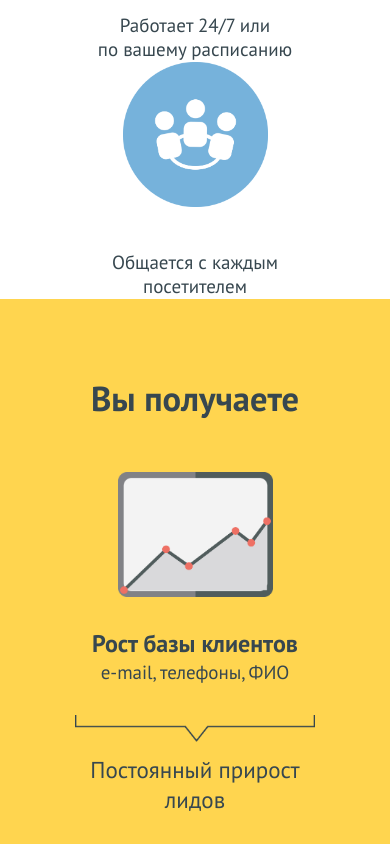
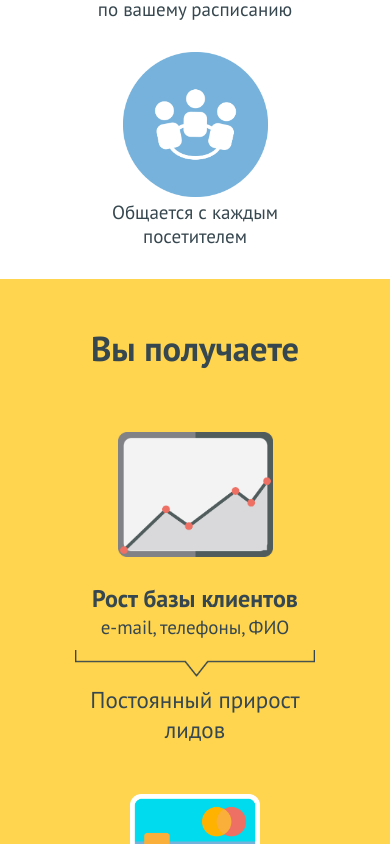
Before and after one commit to v-lubomski/leadgen, a plain HTML site: page index.html in a window 390 px wide. Shown: the part 1156-2000 px from the top of the page. Drawn offline with Linux system fonts and the light colour scheme.

Commit message:
Адаптация 4. 1-3 экраны

```diff
--- a/css/style.css
+++ b/css/style.css
@@ -40,12 +40,35 @@ body {
     }
     .block2-items {
         flex-wrap: wrap;
-        margin-top: 20px; /* или какой там нужен */
+        margin-top: 40px;
+    }
+    .block2-item__txt {
+        margin-top: 0;
+        margin-bottom: 30px;
+    }
+    .block3__h2 {
+        margin-top: 20px;
     }
     .block3-items {
         flex-wrap: wrap;
-        margin-top: 100px; /* или какой там нужен */
+        margin-top: 100px;
         width: 100%;
+        margin-bottom: 10px;
+    }
+    .block3-item {
+        text-align: center;
+        margin-top: 40px;
+    }
+    .block3-item__img--center {
+        margin-top: -20px;
+        margin-bottom: -15px;
+    }
+    .block3-item__caption {
+        margin-top: 10px;
+    }
+    .block3-item__bracket {
+        margin-top: 10px;
+        margin-bottom: 5px;
     }
     .block4-flex {
         position: relative;
```
